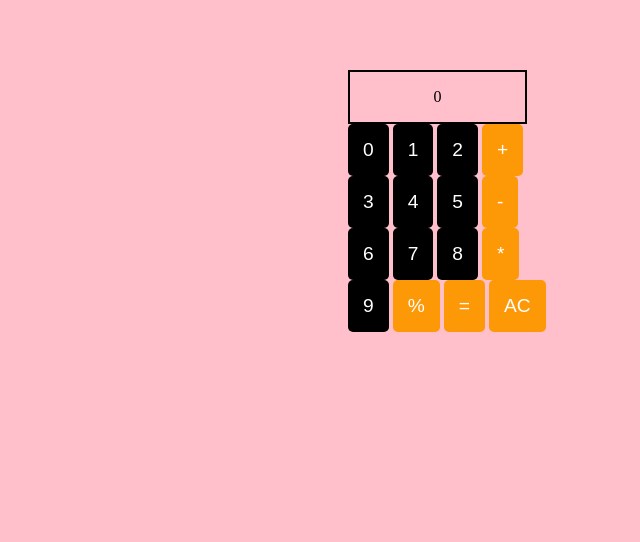
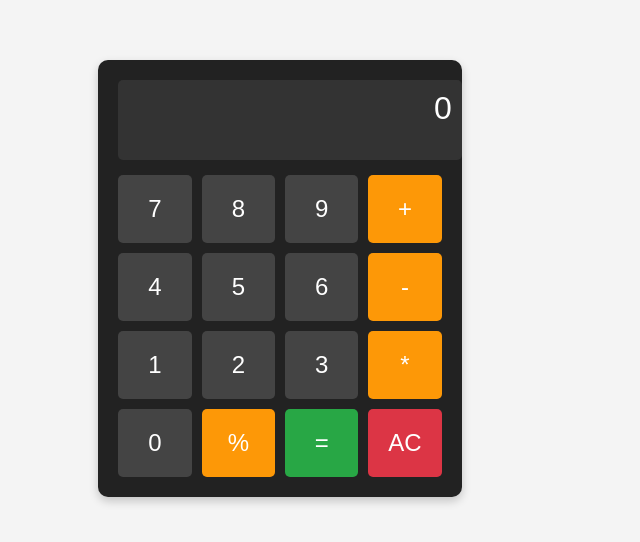
Before and after one commit to Shivamdev115/html, a plain HTML site: page index.html in a window 1280 px wide. Shown: the part 130-672 px from the top of the page, without its empty margins (360-1000 px from the left). Drawn offline with Linux system fonts and the light colour scheme.

Commit message:
calculator app

```diff
--- a/index.html
+++ b/index.html
@@ -3,70 +3,106 @@
 <head>
     <meta charset="UTF-8">
     <meta name="viewport" content="width=device-width, initial-scale=1.0">
-    <title>Document</title>
+    <title>Calculator</title>
     <style>
-        body{
-            background-color:  pink;
+        body {
+            display: flex;
+            justify-content: center;
+            align-items: center;
+            height: 100vh;
+            background-color: #f4f4f4;
+            font-family: Arial, sans-serif;
         }
+
+        .calculator {
+            background: #222;
+            padding: 20px;
+            border-radius: 10px;
+            box-shadow: 0px 4px 10px rgba(0, 0, 0, 0.2);
+            text-align: center;
+        }
+
+        .display {
+            height: 60px;
+            width: 100%;
+            background: #333;
+            color: white;
+            font-size: 2em;
+            text-align: right;
+            padding: 10px;
+            border-radius: 5px;
+            margin-bottom: 15px;
+        }
+
+        .buttons {
+            display: grid;
+            grid-template-columns: repeat(4, 1fr);
+            gap: 10px;
+        }
+
         button {
-    padding: 15px;
-    font-size: 1.2em;
+            padding: 20px;
+            font-size: 1.5em;
             border: none;
-    background:black;
             border-radius: 5px;
             cursor: pointer;
+            background: #444;
             color: white;
+            transition: 0.3s;
         }
 
-.display{
-    height: 50px;
-    width: 175px;
-    border: 2px solid black;
-    text-align: center;
-    align-items: center;
+        button:hover {
+            background: #666;
+        }
 
+        .operator {
+            background: #FD9807;
         }
-.output{
-    margin-left: 80px;
+
+        .operator:hover {
+            background: #e08906;
         }
-.main{
-    margin-left: 700px;
-    margin-top: 200px;
+
+        .equal {
+            background: #28a745;
+        }
+
+        .equal:hover {
+            background: #218838;
+        }
+
+        .clear {
+            background: #dc3545;
+        }
+
+        .clear:hover {
+            background: #c82333;
         }
     </style>
 </head>
-<body><div class="main">
-    <div class="display">
-        <p id="output">0</p>
-    </div>
-    <div class="container">
-        <div class="firstRow">
-            <button>0</button>
+<body>
+    <div class="calculator">
+        <div class="display" id="output">0</div>
+        <div class="buttons">
+            <button>7</button>
+            <button>8</button>
+            <button>9</button>
+            <button class="operator">+</button>
+            <button>4</button>
+            <button>5</button>
+            <button>6</button>
+            <button class="operator">-</button>
             <button>1</button>
             <button>2</button>
-            <button style="background-color: #FD9807;">+</button>
-        </div>
-        <div class="secondRow">
             <button>3</button>
-            <button>4</button>
-            <button>5</button>
-            <button style="background-color: #FD9807;">-</button>
-        </div>
-        <div class="thirdRow">
-            <button>6</button>
-            <button>7</button>
-            <button>8</button>
-            <button style="background-color: #FD9807;">*</button>
-        </div>
-        <div class="fourthRow">
-            <button>9</button>
-            <button style="background-color: #FD9807;">%</button>
-            <button style="background-color: #FD9807;">=</button>
-            <button style="background-color:  #FD9807;">AC</button>
+            <button class="operator">*</button>
+            <button>0</button>
+            <button class="operator">%</button>
+            <button class="equal">=</button>
+            <button class="clear">AC</button>
         </div>
     </div>
-</div>
-<SCript>
+    <script>
         document.addEventListener("DOMContentLoaded", function () {
             let output = document.getElementById("output");
             let buttons = document.querySelectorAll("button");
@@ -92,7 +128,6 @@
                 });
             });
         });
-
-</SCript>
+    </script>
 </body>
 </html>
```
Lines whose indentation alone changed are shown as unchanged.
